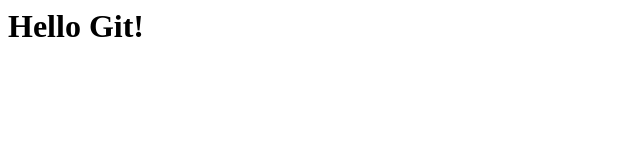
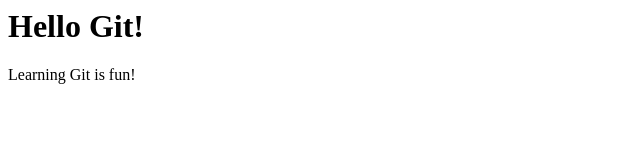
Before and after one commit to Latifa-commits/my-project, a plain HTML site: page index.html in a window 1280 px wide. Shown: the whole page, without its empty margins (0-640 px from the left). Drawn offline with Linux system fonts and the light colour scheme.

Commit message:
Added a fun message

```diff
--- a/index.html
+++ b/index.html
@@ -1 +1,2 @@
 <h1>Hello Git!</h1>
+<p>Learning Git is fun!</p>
```
